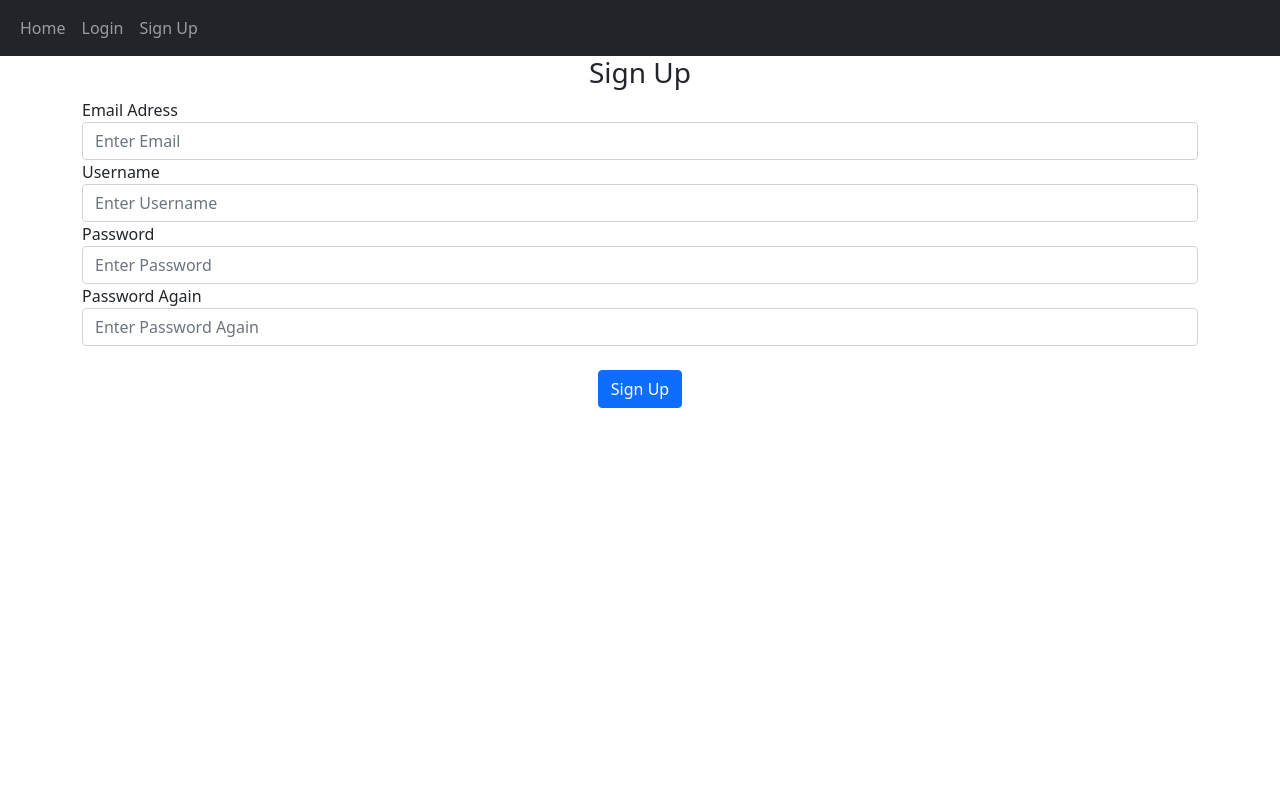
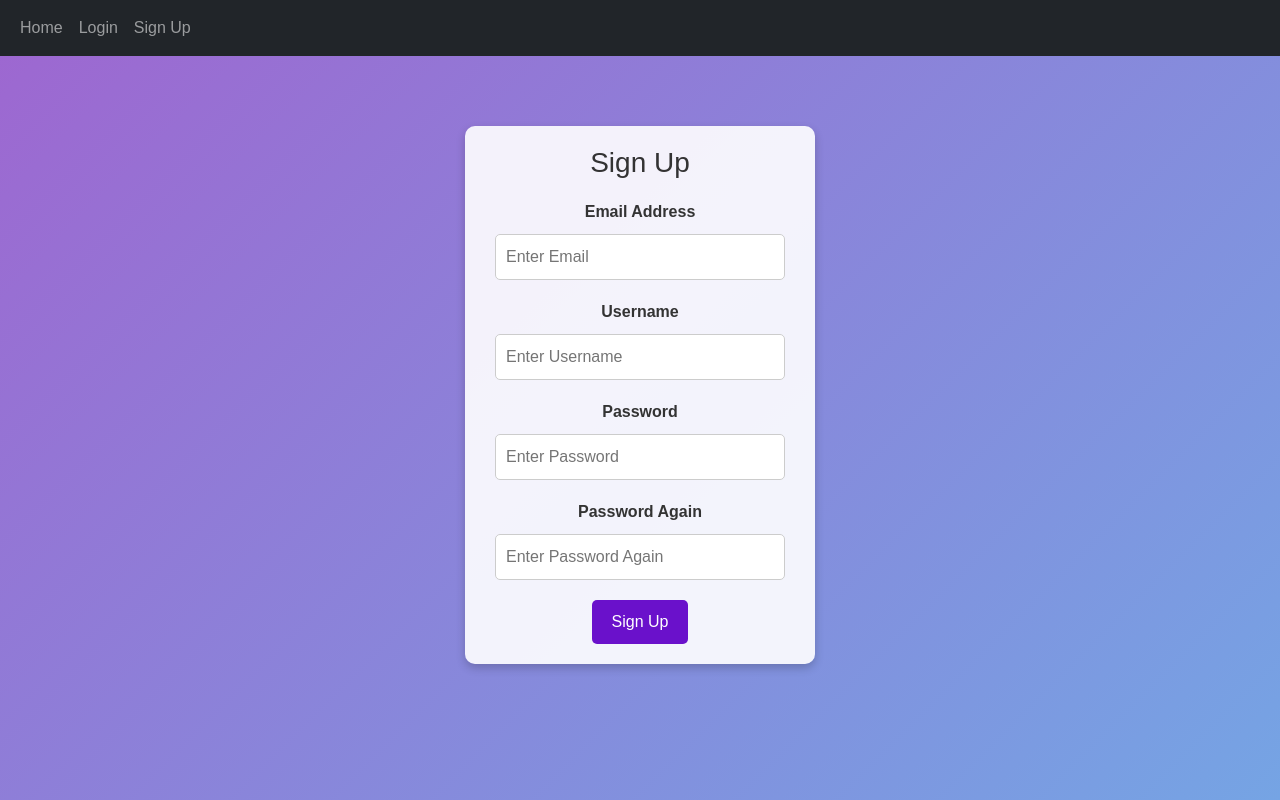
Before and after one commit to PletkaDaniil/WEB_Project, a Flask app: page /sign-up in a window 1280 px wide. Run offline with Flask 3, Linux system fonts and the light colour scheme; parts of the project's set-up code (start-up, migrations or seed data) failed here and were passed over; some libraries are stand-ins or nearby versions.

Commit message:
visualization improvements

```diff
--- /dev/null
+++ b/website/static/css/log.css
@@ -0,0 +1,63 @@
+.centered-container {
+    display: flex;
+    justify-content: center;
+    align-items: flex-start;
+    padding-top: 50px;
+    min-height: 80vh;
+}
+
+.form-card {
+    background-color: rgba(255, 255, 255, 0.9);
+    padding: 20px 30px;
+    border-radius: 10px;
+    box-shadow: 0 4px 10px rgba(0, 0, 0, 0.2);
+    text-align: center;
+    width: 350px;
+}
+
+h3 {
+    margin-bottom: 20px;
+    color: #333;
+}
+
+label {
+    display: block;
+    margin-bottom: 10px;
+    font-weight: bold;
+    color: #333;
+}
+
+input {
+    width: 100%;
+    padding: 10px;
+    margin-bottom: 20px;
+    border: 1px solid #ccc;
+    border-radius: 5px;
+    box-sizing: border-box;
+}
+
+input:focus {
+    border-color: #6a11cb;
+    outline: none;
+    box-shadow: 0 0 5px rgba(106, 17, 203, 0.5);
+}
+
+button {
+    background-color: #6a11cb;
+    color: #fff;
+    border: none;
+    padding: 10px 20px;
+    border-radius: 5px;
+    cursor: pointer;
+    font-size: 16px;
+    transition: background-color 0.3s ease;
+}
+
+button:hover {
+    background-color: #2575fc;
+}
+
+button:active {
+    background-color: #1b5bbf;
+    transform: scale(0.98);
+}
--- a/website/templates/base.html
+++ b/website/templates/base.html
@@ -19,6 +19,12 @@
     <style>
          body {
             display: none;
+            margin: 0;
+            padding: 0;
+            background: linear-gradient(135deg, #9e66d0, #75a4e4);
+            background-attachment: fixed;
+            background-size: cover;
+            font-family: 'Arial', sans-serif;
         }
         #loading {
             position: fixed;
@@ -32,7 +38,14 @@
             justify-content: center;
             align-items: center;
         }
+        .navbar-dark {
+            background-color: rgba(0, 0, 0, 0.7);
+        }
+        .container {
+            padding-top: 20px;
+        }
       </style>
+
 </head>
 <body>
 
--- a/website/templates/posts_div.html
+++ b/website/templates/posts_div.html
@@ -10,7 +10,6 @@
           name="q"
           placeholder="Search by tag…"
           style="padding: 10px; font-size: 15px; border: 1px solid #ccc; border-radius: 4px; margin-right: 10px; width: 300px;"
-          required
         />
         <button
           type="submit"
--- a/website/templates/sign_up.html
+++ b/website/templates/sign_up.html
@@ -5,23 +5,24 @@ Sign Up
 {% endblock %}
 
 {% block content %}
+<link rel="stylesheet" href="{{ url_for('static', filename='css/log.css') }}">
+
+<div class="centered-container">
+    <div class="form-card">
+        <h3>Sign Up</h3>
         <form method="POST">
-    <h3 align="center">Sign Up</h3>
-    <div class="form-group">
-        <label for="email">Email Adress</label>
+            <label for="email">Email Address</label>
             <input
                 type="text"
                 id="email"
                 name="email"
-            class="form-control"
                 placeholder="Enter Email"
             />
-        <label for="email">Username</label>
+            <label for="username">Username</label>
             <input
                 type="text"
                 id="username"
                 name="username"
-            class="form-control"
                 placeholder="Enter Username"
             />
             <label for="password1">Password</label>
@@ -29,7 +30,6 @@ Sign Up
                 type="password"
                 id="password1"
                 name="password1"
-            class="form-control"
                 placeholder="Enter Password"
             />
             <label for="password2">Password Again</label>
@@ -37,13 +37,13 @@ Sign Up
                 type="password"
                 id="password2"
                 name="password2"
-            class="form-control"
                 placeholder="Enter Password Again"
             />
             <br/>
             <div align="center">
-            <button class="btn btn-primary" type="submit">Sign Up</button>
+                <button type="submit">Sign Up</button>
+            </div>
+        </form>
     </div>
 </div>
-</form>
 {% endblock %}
```
Also changed, not shown: website/templates/confirm_email.html (+13 -6 lines), website/templates/login.html (+12 -10 lines). Lines whose indentation alone changed are shown as unchanged.
